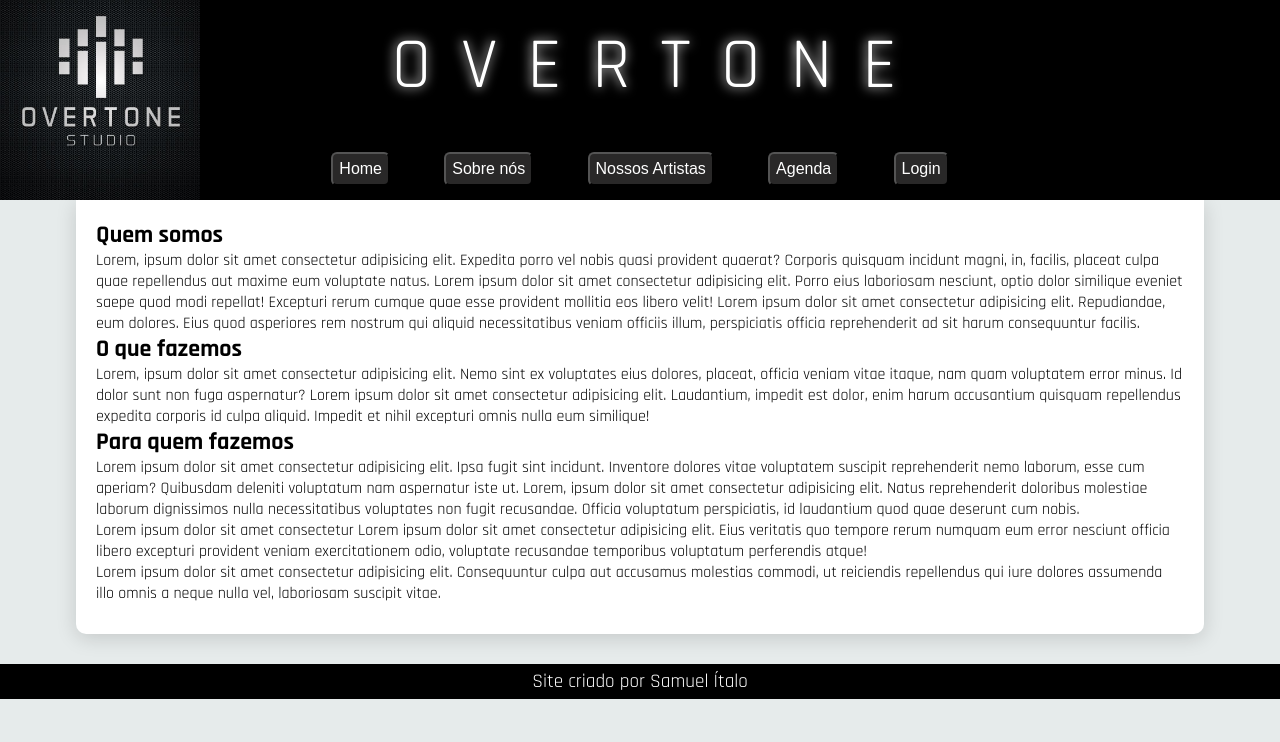
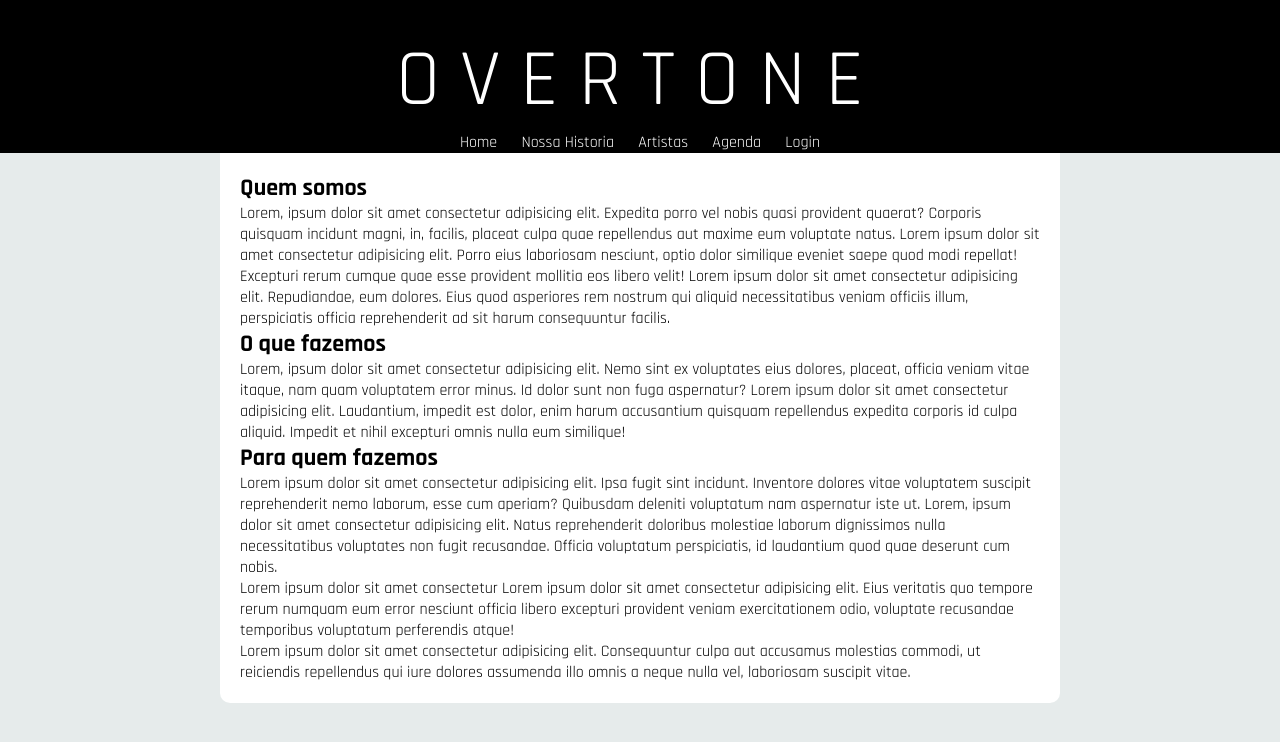
Before and after one commit to SamuelItalo/projeto-overtone, a plain HTML site: page index.html in a window 1280 px wide. Drawn offline with Linux system fonts and the light colour scheme.

Commit message:
atualização header

```diff
--- a/index.html
+++ b/index.html
@@ -11,17 +11,16 @@
     <header>
         <h1>OVERTONE</h1>
         <nav>
-            <button type="submit"><a href="#">Home</a></button>
-            <button type="submit">Sobre nós</button>
-            <button type="submit">Nossos Artistas</button>
-            <button type="submit"><a href="pag/agenda.html">Agenda</a></button>
-            <button type="submit">Login</button>
+            <a href="#">Home</a>
+            <a href="#">Nossa Historia</a>
+            <a href="#"> Artistas</a>
+            <a href="#">Agenda</a>
+            <a href="#">Login</a>
         </nav>
+    </header>
 
 
-    </header>
-
-    <section class="container">
+        <main class="container">
             <h2>Quem somos</h2>
             <p>Lorem, ipsum dolor sit amet consectetur adipisicing elit. Expedita porro vel nobis quasi provident quaerat? Corporis quisquam incidunt magni, in, facilis, placeat culpa quae repellendus aut maxime eum voluptate natus. Lorem ipsum dolor sit amet consectetur adipisicing elit. Porro eius laboriosam nesciunt, optio dolor similique eveniet saepe quod modi repellat! Excepturi rerum cumque quae esse provident mollitia eos libero velit! Lorem ipsum dolor sit amet consectetur adipisicing elit. Repudiandae, eum dolores. Eius quod asperiores rem nostrum qui aliquid necessitatibus veniam officiis illum, perspiciatis officia reprehenderit ad sit harum consequuntur facilis.</p>
             <h2>O que fazemos</h2>
@@ -30,10 +29,8 @@
             <p>Lorem ipsum dolor sit amet consectetur adipisicing elit. Ipsa fugit sint incidunt. Inventore dolores vitae voluptatem suscipit reprehenderit nemo laborum, esse cum aperiam? Quibusdam deleniti voluptatum nam aspernatur iste ut. Lorem, ipsum dolor sit amet consectetur adipisicing elit. Natus reprehenderit doloribus molestiae laborum dignissimos nulla necessitatibus voluptates non fugit recusandae. Officia voluptatum perspiciatis, id laudantium quod quae deserunt cum nobis.</p>
             <p>Lorem ipsum dolor sit amet consectetur Lorem ipsum dolor sit amet consectetur adipisicing elit. Eius veritatis quo tempore rerum numquam eum error nesciunt officia libero excepturi provident veniam exercitationem odio, voluptate recusandae temporibus voluptatum perferendis atque!
             <p>Lorem ipsum dolor sit amet consectetur adipisicing elit. Consequuntur culpa aut accusamus molestias commodi, ut reiciendis repellendus qui iure dolores assumenda illo omnis a neque nulla vel, laboriosam suscipit vitae.</p>
-    </section>
+        </main>
 
-    <footer>
-        <p>Site criado por Samuel Ítalo</p>
-    </footer>
+
 </body>
 </html>
--- a/style.css
+++ b/style.css
@@ -7,67 +7,42 @@
     padding: 0px;
 }
 
-body {
+ body {
+    min-width: 100vh;
     font-family: 'Rajdhani', sans-serif;
     background-color: rgb(230, 235, 235);
 }
 
 header {
+
     background-color: rgb(0, 0, 0);
     color: white;
     text-align: center;
-    background-image: url(img/Logo\ overtone.jpg);
-    background-repeat: no-repeat;
-    height: 200px;
-    background-size: 200px;
-    background-position: left center;
+
 }
 header > h1 {
-    margin: auto;
-    padding-left: 3%;
-    padding-top: 20px;
-    padding-bottom: 15px;
-    font-size: 4.5em;
-    text-align: center;
+
+    font-variant: small-caps;
+    padding-top: 30px;
     font-weight: normal;
-    text-shadow: -1px 0px 12px white;
-    letter-spacing: 30px;
+    font-size: 5em;
+    letter-spacing: 20px;
+}
+nav > a {
+    color: white;
+    text-decoration: none;
+    border-radius: 5px;
+    font-weight: normal;
+    padding: 10px;
+    transition-duration: .3s;
 }
 
-header button {
-    background-color: rgb(41, 40, 40);
-    font-size: 1em;
-    color: rgb(255, 255, 255);
-    text-decoration: none;
-    padding: 6px;
-    border-radius: 6px;
-    margin: 25px;
-}
-header a {
-    color: white;
-    text-decoration: none;
-}
-header button:hover {
-    transform: translate(-1px, -1px);
-    transition: transform 0.2s;
-}
-
-
-.container {
-    width: 85%;
+main {
+    min-width: 200px;
+    max-width: 100vh;
     margin: auto;
     margin-bottom: 30px;
     padding: 20px;
-    padding-bottom: 30px;
     background-color: white;
-    box-shadow: 0px 4px 20px 0px #00000026;
     border-radius: 0px 0px 10px 10px;
 }
-
-footer {
-    text-align: center;
-    padding: 5px;
-    font-size: 1.2em;
-    color: white;
-    background-color: black;
-}
```
Lines whose indentation alone changed are shown as unchanged.
